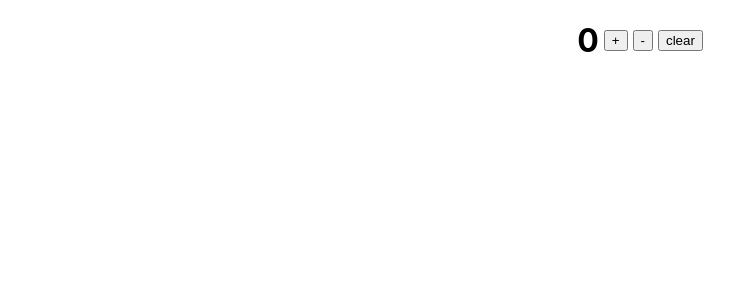
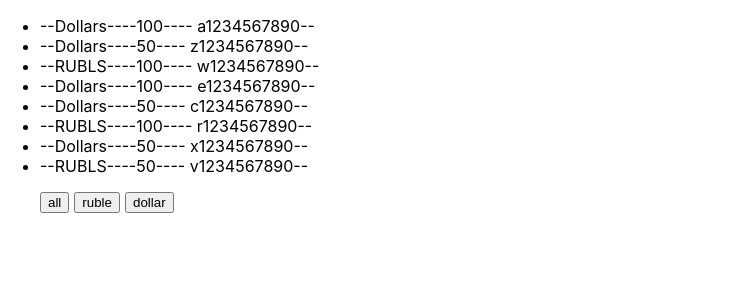
Before and after one commit to aidar2218/microtasks, a React (Create React App) app: page / in a window 1280 px wide. Shown: the top 300 px of the page, without its empty margins (0-743 px from the left). Built offline with nearby package versions, Linux system fonts and the light colour scheme.

Commit message:
Commit 1.1.5. Worked with Array.prototype.filter()

```diff
--- a/src/App.css
+++ b/src/App.css
@@ -1,13 +1,9 @@
-.App {
-    display: flex;
-    align-items: center;
-    justify-content: center;
-    gap: 5px;
-}
+
 
 .buttons {
     display: flex;
     align-items: center;
-    justify-content: center;
+    justify-content: start;
+    margin-left: 40px;
     gap: 5px;
 }
--- a/src/App.tsx
+++ b/src/App.tsx
@@ -1,32 +1,52 @@
-import React, {useCallback, useState} from 'react';
+import React, {useState} from 'react';
 import './App.css';
-import {Button} from "./components/Button";
+import {Money} from "./components/Money";
+
+
+export type BanksType = "all" | "RUBLS" | "Dollars"
+
+export type MoneyType = {
+    banknots: BanksType
+    value: number
+    number: string
+}
 
 function App() {
 
-    let [num, setNum] = useState(0);
+    const [money, setMoney] = useState<MoneyType[]>([
+        { banknots: 'Dollars', value: 100, number: ' a1234567890' },
+        { banknots: 'Dollars', value: 50, number: ' z1234567890' },
+        { banknots: 'RUBLS', value: 100, number: ' w1234567890' },
+        { banknots: 'Dollars', value: 100, number: ' e1234567890' },
+        { banknots: 'Dollars', value: 50, number: ' c1234567890' },
+        { banknots: 'RUBLS', value: 100, number: ' r1234567890' },
+        { banknots: 'Dollars', value: 50, number: ' x1234567890' },
+        { banknots: 'RUBLS', value: 50, number: ' v1234567890' },
+    ])
 
-    const increment = () => {
-        setNum(num + 1);
+    const [banks, setBanks] = useState<BanksType>("all")
+
+    let currentMoney = money;
+
+    if (banks === "RUBLS") {
+        currentMoney = money.filter(m => m.banknots === "RUBLS");
+    }
+    if (banks === "Dollars") {
+        currentMoney = money.filter(m => m.banknots === "Dollars");
     }
 
-    const decrement = () => {
-        setNum(num - 1)
+
+    const onClickHandler = (banknot: BanksType) => {
+
+        setBanks(banknot);
+
+        console.log(banknot)
     }
 
-    const clearNum = () => {
-        setNum(num = 0);
-    }
 
     return (
         <div className={"App"}>
-            <h1>{num}</h1>
-            <div className={"buttons"}>
-                <button onClick={increment}>+</button>
-                <button onClick={decrement}>-</button>
-                <button onClick={clearNum}>clear</button>
-            </div>
-
+            <Money money={currentMoney} filterMoney={onClickHandler}/>
         </div>
     );
 }
--- /dev/null
+++ b/src/components/Money.tsx
@@ -0,0 +1,30 @@
+import React from 'react';
+import {BanksType, MoneyType} from "../App";
+
+type MoneyPropsType = {
+    money: MoneyType[];
+    filterMoney: (banks: BanksType) => void
+}
+
+export const Money = (props: MoneyPropsType) => {
+    return (
+        <>
+            <ul>
+                {props.money.map(m => {
+                    return (
+                        <li key={m.number}>
+                            <span>--{m.banknots}--</span>
+                            <span>--{m.value}--</span>
+                            <span>--{m.number}--</span>
+                        </li>
+                    )
+                })}
+            </ul>
+            <div className={"buttons"}>
+                <button onClick={() => props.filterMoney("all")}>all</button>
+                <button onClick={() => props.filterMoney("RUBLS")}>ruble</button>
+                <button onClick={() => props.filterMoney("Dollars")}>dollar</button>
+            </div>
+        </>
+    );
+};
```
